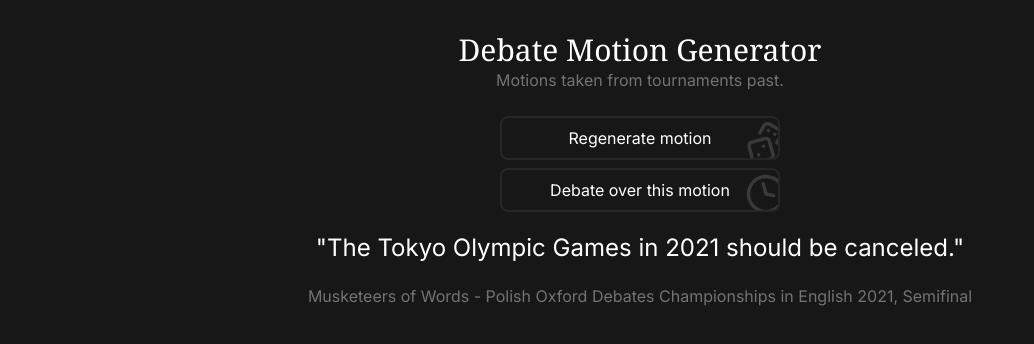
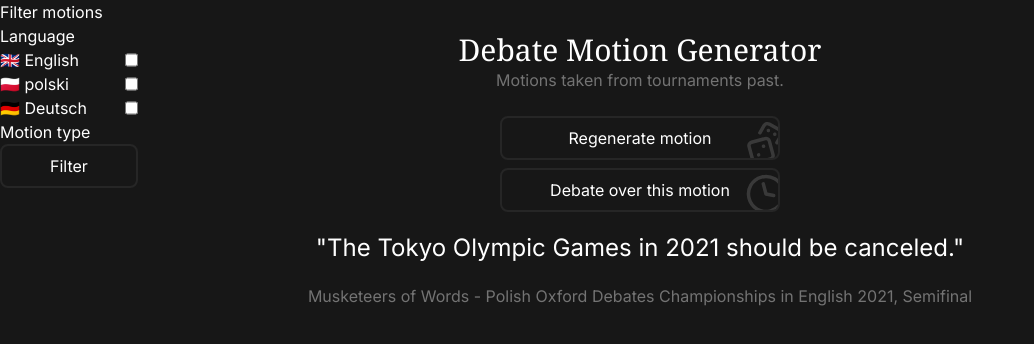
Before and after one commit to debatecore/debate-tools, a Next.js app: page /debate-motion-generator in a window 1280 px wide. Shown: the top 344 px of the page, without its empty margins (0-1034 px from the left). Built offline with nearby package versions, Linux system fonts and the light colour scheme.

Commit message:
list languages in motion filter

```diff
--- a/src/app/debate-motion-generator/page.tsx
+++ b/src/app/debate-motion-generator/page.tsx
@@ -1,4 +1,5 @@
 "use client";
+import MotionFilter from "@/components/MotionFilter";
 import { MotionGenerator } from "@/components/MotionGenerator";
 import { useLang } from "@/lib/useLang";
 
@@ -11,6 +12,7 @@ export default function DebateMotionGenerator() {
       <p className="mb-2 text-center text-neutral-500">
         {useLang("debateMotionGeneratorFlavortext")}
       </p>
+      <MotionFilter />
       <div className="flex flex-col md:flex-row justify-center flex-wrap items-center gap-2 mt-4">
         <MotionGenerator />
       </div>
--- /dev/null
+++ b/src/components/MotionFilter.tsx
@@ -0,0 +1,35 @@
+import { getSpecificLangString, useLang } from "@/lib/useLang";
+import { langsArray, langsPublicBlacklist } from "@/types/language";
+import { GenericButton } from "./GenericButton";
+
+const allowedLanguages = [
+  ...langsArray
+    .filter((lang) => !langsPublicBlacklist.includes(lang))
+    .map((lang) => {
+      return {
+        value: getSpecificLangString("selfLanguageString", lang),
+      };
+    }),
+];
+
+export default function MotionFilter() {
+  return (
+    <div className="absolute">
+      <h5>{useLang("motionFilterTitle")}</h5>
+      <section className="flex flex-col">
+        <h6>{useLang("language")}</h6>
+        {allowedLanguages.map((language) => (
+          <label className="flex flex-row justify-between">
+            <span>{language.value}</span>
+            <input type="checkbox" />
+          </label>
+        ))}
+      </section>
+      <section>
+        <h6>{useLang("motionType")}</h6>
+      </section>
+      <GenericButton text={useLang("filterButtonText")} />
+    </div>
+  );
+}
+export { MotionFilter };
--- a/src/data/strings.json
+++ b/src/data/strings.json
@@ -192,5 +192,14 @@
     "pl": "Oryginalnie stworzone na potrzeby debatantów ZSK Poznań oraz różnych polskich organizacji debatanckich. Dostępne publicznie.",
     "de": "Ursprünglich hergestellt zum Zweck der Debatierer von ZSK Poznań und anderer polnisher Debattenorganisationen. Öffentlich zugänglich.",
     "es": "Creado originalmente para las necesidades de los polemistas del ZSK Poznań y de varias organizaciones de debate polacas. Disponible públicamente."
+  },
+  "motionFilterTitle": {
+    "en": "Filter motions"
+  },
+  "motionType": {
+    "en": "Motion type"
+  },
+  "filterButtonText": {
+    "en": "Filter"
   }
 }
```
